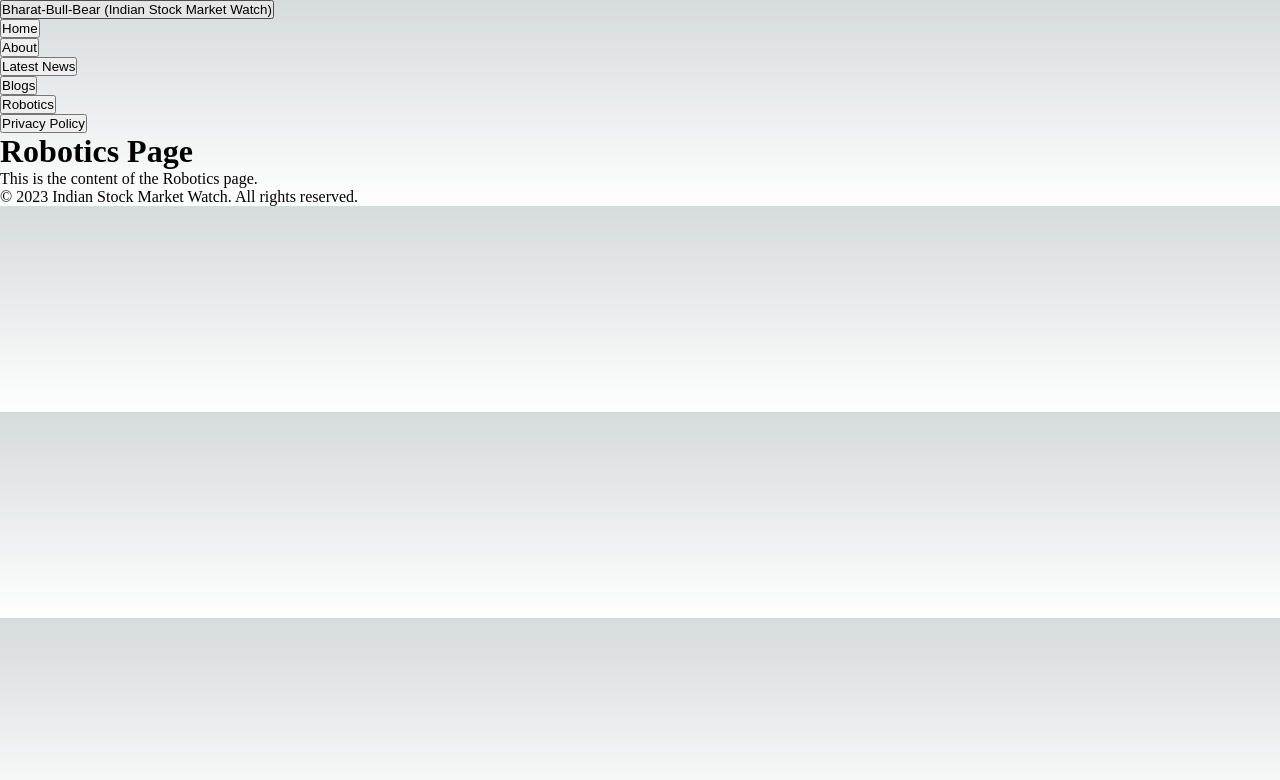
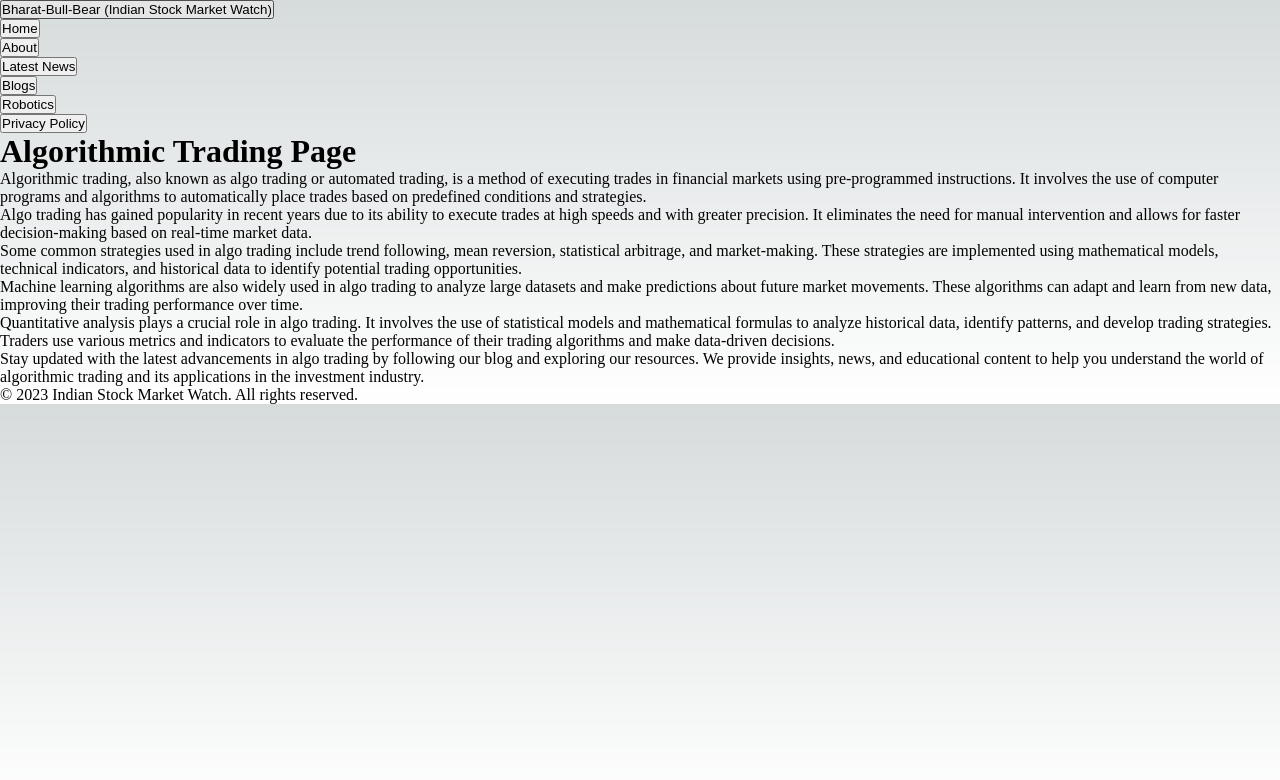
Before and after one commit to sudheer313/Indian-Stock-Markett-Watch, a Next.js app: page /Robotics in a window 1280 px wide. Shown: the top 780 px of the page. Built offline with nearby package versions, Linux system fonts and the light colour scheme.

Commit message:
update Robotics Page

```diff
--- a/pages/Robotics.js
+++ b/pages/Robotics.js
@@ -1,11 +1,61 @@
 import React from "react";
+import Head from "next/head";
 
 const Robotics = () => {
   return (
-    <div>
-      <h1>Robotics Page</h1>
-      <p>This is the content of the Robotics page.</p>
-    </div>
+    <>
+      <Head>
+        <title>Algorithmic Trading | Bharat Bull Bear</title>
+        <meta
+          name="description"
+          content="Discover the world of algorithmic trading and its impact on the stock market. Learn about automated trading strategies, machine learning algorithms, and quantitative analysis techniques. Stay updated with the latest advancements in algo trading and its applications in the investment industry."
+        />
+      </Head>
+
+      <div>
+        <h1>Algorithmic Trading Page</h1>
+        <p>
+          Algorithmic trading, also known as algo trading or automated trading,
+          is a method of executing trades in financial markets using
+          pre-programmed instructions. It involves the use of computer programs
+          and algorithms to automatically place trades based on predefined
+          conditions and strategies.
+        </p>
+        <p>
+          Algo trading has gained popularity in recent years due to its ability
+          to execute trades at high speeds and with greater precision. It
+          eliminates the need for manual intervention and allows for faster
+          decision-making based on real-time market data.
+        </p>
+        <p>
+          Some common strategies used in algo trading include trend following,
+          mean reversion, statistical arbitrage, and market-making. These
+          strategies are implemented using mathematical models, technical
+          indicators, and historical data to identify potential trading
+          opportunities.
+        </p>
+        <p>
+          Machine learning algorithms are also widely used in algo trading to
+          analyze large datasets and make predictions about future market
+          movements. These algorithms can adapt and learn from new data,
+          improving their trading performance over time.
+        </p>
+        <p>
+          Quantitative analysis plays a crucial role in algo trading. It
+          involves the use of statistical models and mathematical formulas to
+          analyze historical data, identify patterns, and develop trading
+          strategies. Traders use various metrics and indicators to evaluate the
+          performance of their trading algorithms and make data-driven
+          decisions.
+        </p>
+        <p>
+          Stay updated with the latest advancements in algo trading by following
+          our blog and exploring our resources. We provide insights, news, and
+          educational content to help you understand the world of algorithmic
+          trading and its applications in the investment industry.
+        </p>
+      </div>
+    </>
   );
 };
 
```
